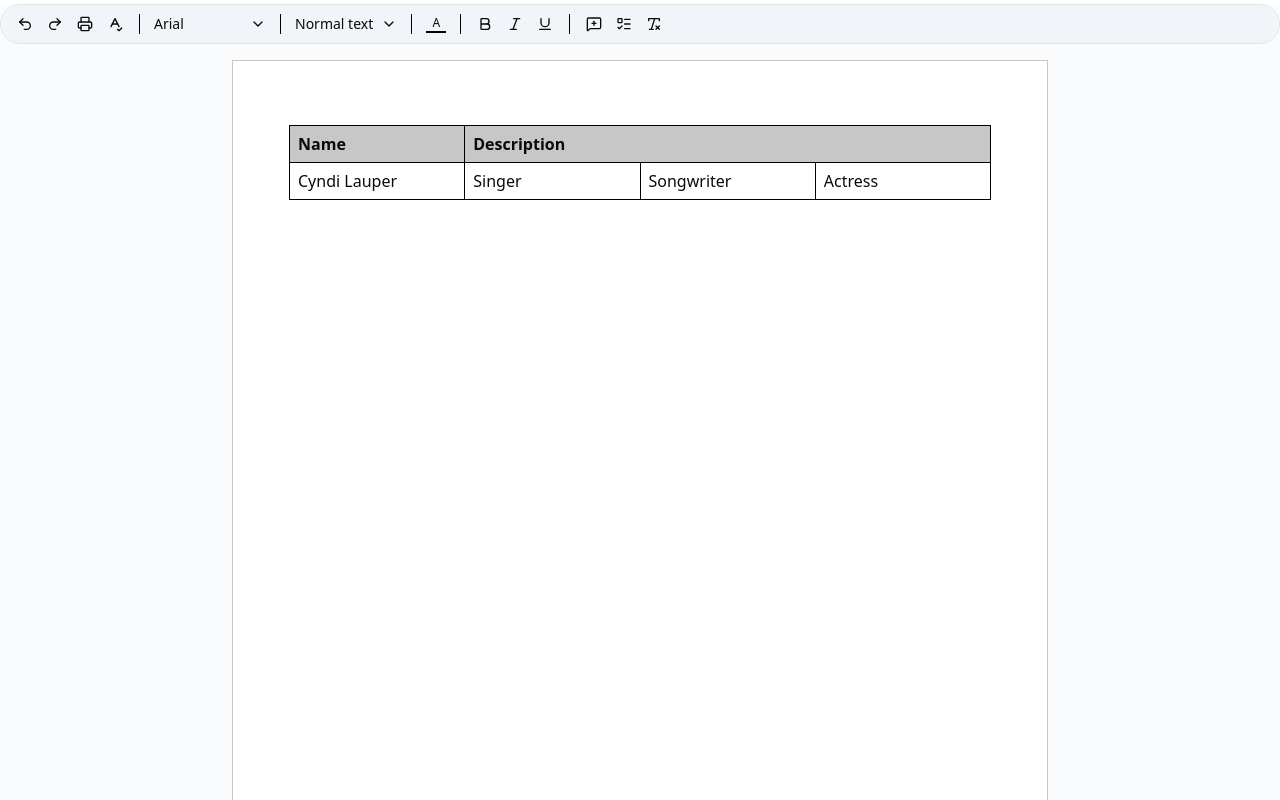
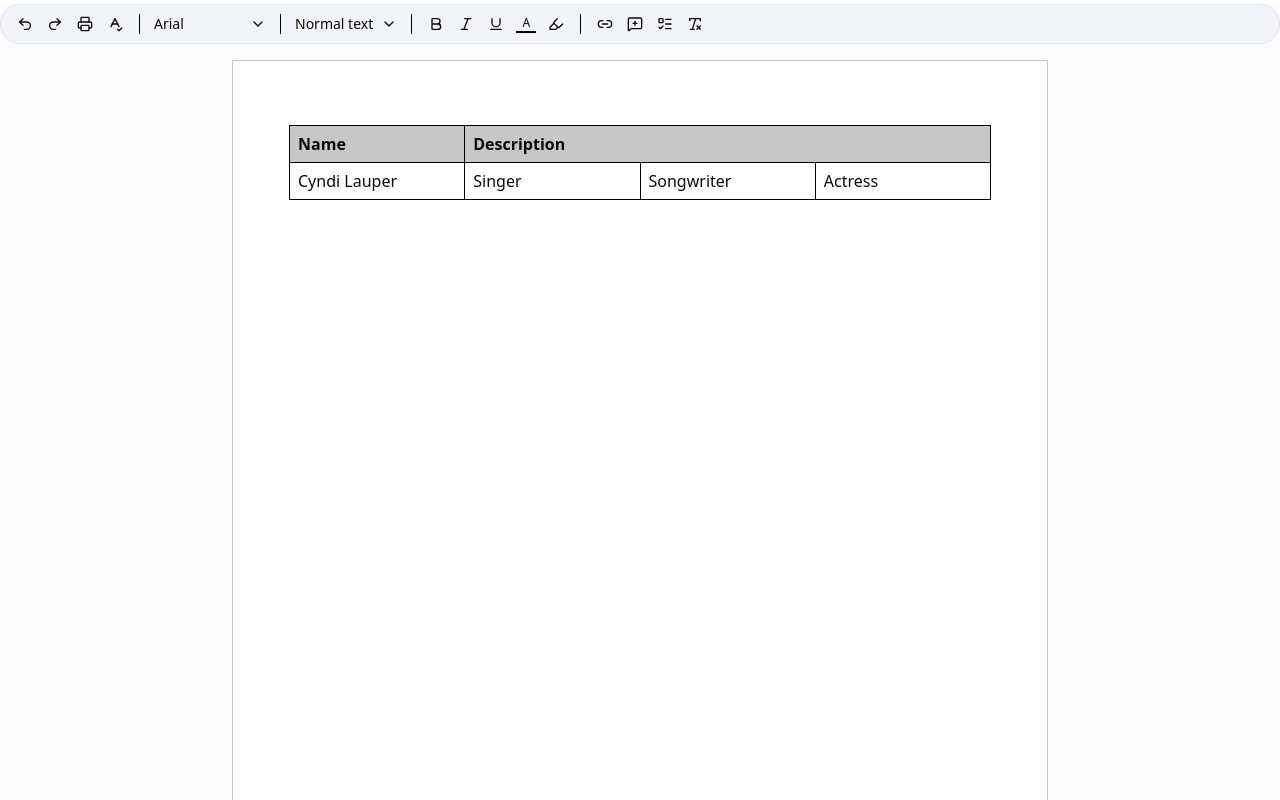
Before and after one commit to itxsoumya/google-docs, a Next.js app: page /documents/123 in a window 1280 px wide. Shown: the top 800 px of the page. Built offline with nearby package versions, Linux system fonts and the light colour scheme.

Commit message:
link added

```diff
--- a/app/documents/[documentid]/editor.tsx
+++ b/app/documents/[documentid]/editor.tsx
@@ -9,7 +9,7 @@
 import { useEditorStore } from '@/store/use-editor-store'
 import { TextStyle, FontFamily, Color } from '@tiptap/extension-text-style'
 import Highlight from '@tiptap/extension-highlight'
-
+import TipTapLink from '@tiptap/extension-link'
 import { cn } from '@/lib/utils'
 
 
@@ -61,6 +61,11 @@
             Highlight.configure({
                 multicolor:true,
             }),
+            TipTapLink.configure({
+                openOnClick:false,
+                autolink:true,
+                defaultProtocol:"https"
+            })
 
         ],
         content: `
--- a/app/documents/[documentid]/toolbar.tsx
+++ b/app/documents/[documentid]/toolbar.tsx
@@ -2,17 +2,54 @@
 import { Separator } from "@/components/ui/separator";
 import { cn } from "@/lib/utils";
 import { useEditorStore } from "@/store/use-editor-store";
-import { BoldIcon, ItalicIcon, ListTodoIcon, LucideIcon, MessageSquarePlusIcon, PrinterIcon, Redo2Icon, RemoveFormattingIcon, SpellCheckIcon, UnderlineIcon, Undo2Icon } from "lucide-react";
+import { BoldIcon, HighlighterIcon, ItalicIcon, Link2Icon, ListTodoIcon, LucideIcon, MessageSquarePlusIcon, PrinterIcon, Redo2Icon, RemoveFormattingIcon, SpellCheckIcon, UnderlineIcon, Undo2Icon } from "lucide-react";
 import { ChevronDownIcon } from 'lucide-react'
 import { type Level } from "@tiptap/extension-heading"
 import { DropdownMenu, DropdownMenuContent, DropdownMenuTrigger } from '@radix-ui/react-dropdown-menu'
 import { type ColorResult, CirclePicker, SketchPicker } from "react-color";
+import { useState } from "react";
+import { Input } from "@/components/ui/input";
+import { Button } from "@/components/ui/button";
 
 
 interface ToolBarButtonProps {
     onClick?: () => void;
     isActive?: boolean;
     icon: LucideIcon;
+}
+
+const LinkButton = () => {
+    const { editor } = useEditorStore();
+    const [value, setValue] = useState(editor?.getAttributes('link').href || "");
+
+    const onChange = (href: string) => {
+        editor?.chain().focus().extendMarkRange("link").setLink({ href }).run();
+        setValue("");
+    }
+
+    return (
+        <DropdownMenu>
+            <DropdownMenuTrigger asChild>
+                <button className="h-7 flex-col min-w-7 shrink-0 flex items-center justify-center rounded-sm hover:bg-neutral-200/80 px 1.5 overflow-hidden  text-sm px-1">
+                    <Link2Icon className="size-4" />
+                </button>
+            </DropdownMenuTrigger>
+            <DropdownMenuContent className="p-1 flex items-center gap-x-2 z-50 bg-zinc-50 shadow rounded-md">
+
+                <Input
+                    placeholder="https://example.com"
+                    value={value}
+                    onChange={e => setValue(e.target.value)}
+                />
+                <Button
+                    onClick={() => onChange(value)}
+                >Apply</Button>
+
+            </DropdownMenuContent>
+        </DropdownMenu>
+    )
+
+
 }
 
 
@@ -39,6 +76,38 @@
                 >
 
                 </SketchPicker>
+
+            </DropdownMenuContent>
+        </DropdownMenu>
+    )
+
+}
+
+const HighlightColorButton = () => {
+    const { editor } = useEditorStore();
+
+    const value = editor?.getAttributes('highlight').color || "#FFFFFFFF";
+
+
+
+    const onChange = (color: ColorResult) => {
+        editor?.chain().focus().setHighlight({ color: color.hex }).run();
+    }
+
+    return (
+        <DropdownMenu>
+            <DropdownMenuTrigger asChild>
+                <button className="h-7 flex-col min-w-7 shrink-0 flex items-center justify-center rounded-sm hover:bg-neutral-200/80 px 1.5 overflow-hidden  text-sm px-1">
+                    <HighlighterIcon className="size-4" />
+                </button>
+            </DropdownMenuTrigger>
+            <DropdownMenuContent className="p-0 z-50 bg-zinc-50 shadow rounded-md">
+                <SketchPicker
+
+                    onChange={onChange}
+                    color={value}
+                />
+
 
             </DropdownMenuContent>
         </DropdownMenu>
@@ -261,17 +330,19 @@
             <CustomSeparator />
             <HeadingLevelButton />
             <CustomSeparator />
-            <TextColorButton />
-            <CustomSeparator />
-
             {sections[1].map((item) => (
                 <ToolBarButton key={item.label} {...item} />
             ))}
+
+            <TextColorButton />
+            <HighlightColorButton />
             <CustomSeparator />
-
+            <LinkButton/>
             {sections[2].map((item) => (
                 <ToolBarButton key={item.label} {...item} />
             ))}
+
+
         </div>
     )
 }
--- a/app/globals.css
+++ b/app/globals.css
@@ -297,4 +297,14 @@
       outline: 3px solid var(--purple);
     }
   }
+
+  /* link style */
+  a {
+    @apply text-blue-600;
+    cursor: pointer;
+
+    &:hover {
+      @apply underline;
+    }
+  }
 }
--- a/package.json
+++ b/package.json
@@ -39,6 +39,7 @@
     "@tiptap/extension-heading": "^3.12.0",
     "@tiptap/extension-highlight": "^3.12.1",
     "@tiptap/extension-image": "^3.11.1",
+    "@tiptap/extension-link": "^3.12.1",
     "@tiptap/extension-list": "^3.11.1",
     "@tiptap/extension-table": "^3.11.1",
     "@tiptap/extension-text-style": "^3.12.0",
```
Also changed, not shown: 1 other file (tests, documents, lock files or other folders).
